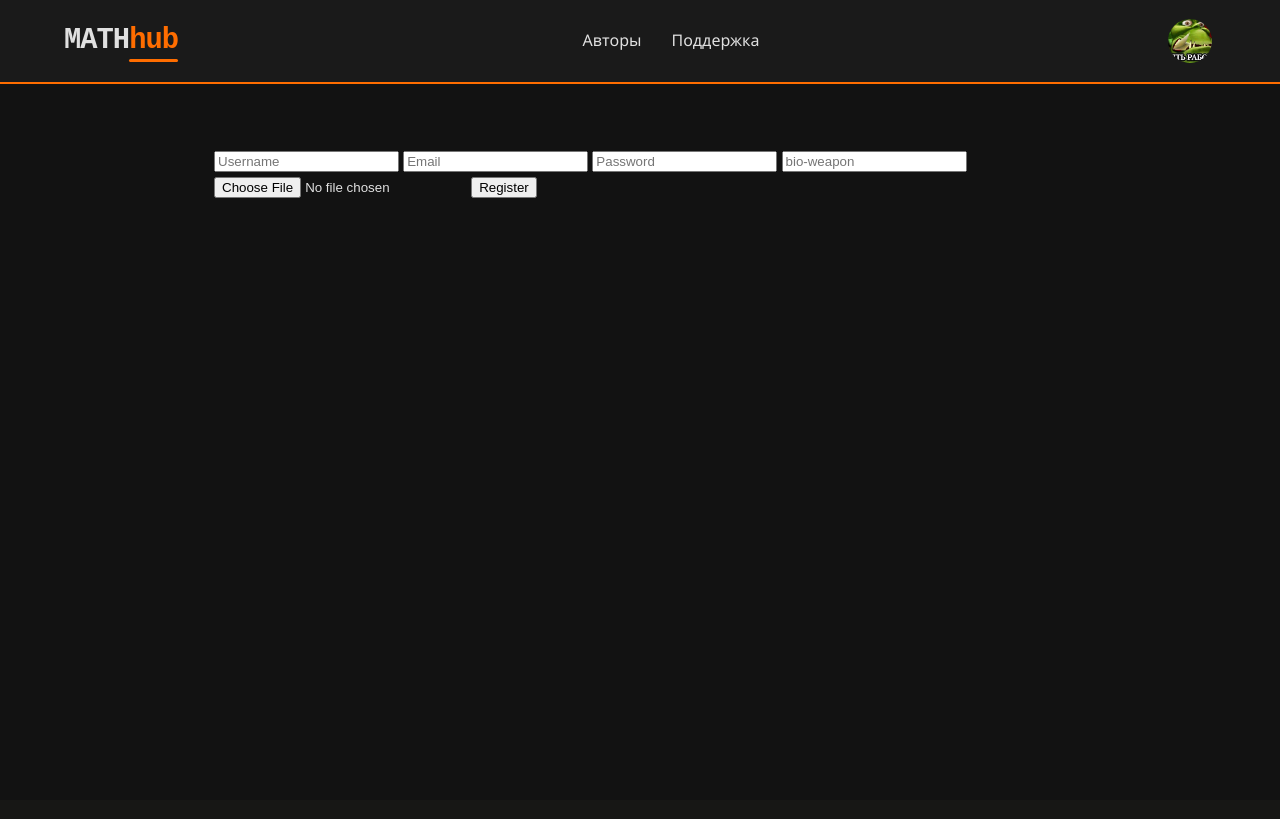
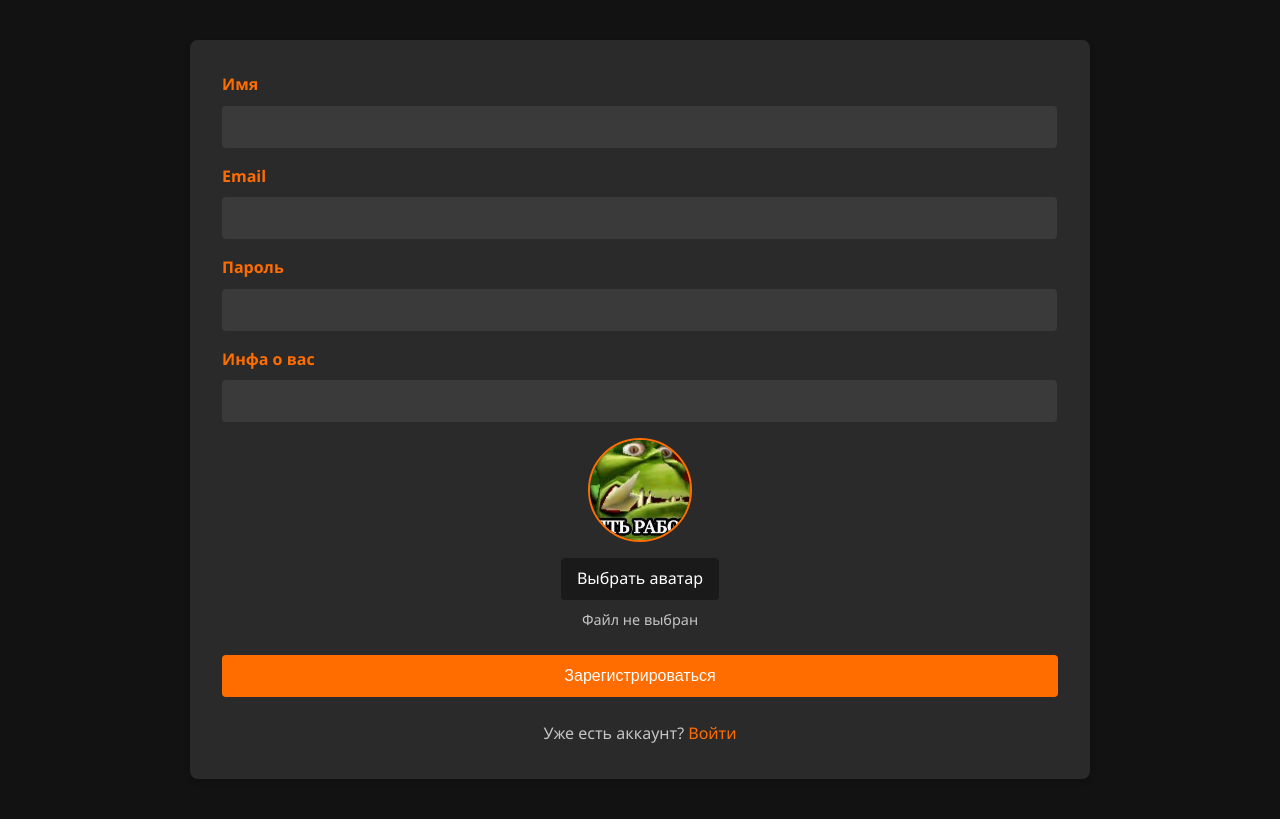
Before and after one commit to Jrol123/KBHub, a Flask app: page /register in a window 1280 px wide. Before the commit the page ends 198 px from the top, so only its background shows below. Run offline with Flask 2, Linux system fonts and the light colour scheme.

Commit message:
регистрация сделана

```diff
--- a/app.py
+++ b/app.py
@@ -1,7 +1,6 @@
-from flask import Flask, render_template
+from flask import Flask, render_template, request, redirect, url_for
 from flask_sqlalchemy import SQLAlchemy
 import os
-
 
 app = Flask(__name__)
 basedir = os.path.abspath(os.path.dirname(__file__))
@@ -132,10 +131,48 @@ def user_profile(user_id):
     return render_template('user_profile.html', user=user)
 
 
-@app.route('/register')
+@app.route('/register', methods=['GET', 'POST'])
 def register():
+    if request.method == 'POST':
+        try:
+            username = request.form['username']
+            email = request.form['email']
+            password = request.form['password']
+            bio = request.form['bio']
+            avatar = request.files['avatar']
+
+            existing_email = User.query.filter_by(email=email).first()
+            if existing_email:
+                return "Юзер с введенным емейлом уже существует, иди нахуй", 400
+
+            filepath = None
+
+            if avatar:
+                if avatar.filename != '': filepath = f"upload/{avatar.filename}"
+
+            new_user = User(
+                name=username,
+                email=email,
+                password=password,
+                bio=bio,
+                avatar=filepath
+            )
+
+            db.session.add(new_user)
+            db.session.commit()
+
+            return redirect(url_for('login'))
+
+        except Exception as e:
+            db.session.rollback()
+            return f"Error: {str(e)}", 500
+
     return render_template('registration.html')
 
+
+@app.route('/login')
+def login():
+    return render_template('registration.html')
 
 
 if __name__ == '__main__':
--- /dev/null
+++ b/static/css/reg_styles.css
@@ -0,0 +1,169 @@
+body {
+    font-family: 'Segoe UI', Tahoma, Geneva, Verdana, sans-serif;
+    margin: 0;
+    padding: 0;
+    background-color: #121212;
+    line-height: 1.6;
+}
+
+:root {
+    --bg-color: #1a1a1a;
+    --text-color: #c5c5c5;
+    --primary-color: #ff6d00;
+    --primary-hover: #ff6d00;
+    --card-bg: #2a2a2a;
+    --input-bg: #3a3a3a;
+    --error-color: #ff5555;
+}
+
+body.dark-theme {
+    font-family: 'Segoe UI', Tahoma, Geneva, Verdana, sans-serif;
+    margin: 0;
+    padding: 0;
+    background-color: #121212;
+    color: #e0e0e0;
+    line-height: 1.6;
+    min-height: 100vh;
+    display: flex;
+    justify-content: center;
+    align-items: center;
+}
+
+.container {
+    width: 100%;
+    max-width: 400px;
+    padding: 2rem;
+}
+
+.main-content {
+    max-width: 900px;
+    margin: 40px auto;
+    padding: 0 20px;
+}
+
+.auth-card {
+    background-color: var(--card-bg);
+    padding: 2rem;
+    border-radius: 8px;
+    box-shadow: 0 4px 6px rgba(0, 0, 0, 0.1);
+}
+
+.auth-card h1 {
+    margin-top: 0;
+    text-align: center;
+    margin-bottom: 1.5rem;
+}
+
+.form-group {
+    margin-bottom: 1rem;
+    font-family: 'Segoe UI', Tahoma, Geneva, Verdana, sans-serif;
+    font-weight: bold;
+    color: #ff6d00
+}
+
+.form-group label {
+    display: block;
+    margin-bottom: 0.5rem;
+}
+
+.form-group input {
+    width: 97%;
+    padding: 0.75rem;
+    border: none;
+    border-radius: 4px;
+    background-color: var(--input-bg);
+    color: var(--text-color);
+    font-size: 1rem;
+}
+
+.form-group input:focus {
+    outline: 2px solid var(--primary-color);
+}
+
+.btn {
+    width: 100%;
+    padding: 0.75rem;
+    background-color: var(--primary-color);
+    color: white;
+    border: none;
+    border-radius: 4px;
+    font-size: 1rem;
+    cursor: pointer;
+    transition: background-color 0.3s;
+}
+
+.btn:hover {
+    background-color: #ff9544;
+}
+
+.auth-links {
+    margin-top: 1.5rem;
+    text-align: center;
+    color: var(--text-color);
+}
+
+.auth-links a {
+    color: var(--primary-color);
+    text-decoration: none;
+}
+
+.auth-links a:hover {
+    text-decoration: underline;
+}
+
+
+.avatar-upload {
+    margin-bottom: 1.5rem;
+    text-align: center;
+}
+
+.avatar-preview {
+    width: 100px;
+    height: 100px;
+    border-radius: 50%;
+    background-color: var(--input-bg);
+    margin: 0 auto 1rem;
+    overflow: hidden;
+    position: relative;
+    border: 2px solid var(--primary-color);
+}
+
+.avatar-preview img {
+    width: 100%;
+    height: 100%;
+    object-fit: cover;
+}
+
+.avatar-upload input[type="file"] {
+    display: none;
+}
+
+.avatar-upload label {
+    display: inline-block;
+    padding: 0.5rem 1rem;
+    background-color: var(--bg-color);
+    color: white;
+    border-radius: 4px;
+    cursor: pointer;
+    transition: background-color 0.3s;
+}
+
+.avatar-upload label:hover {
+    background-color: var(--primary-hover);
+}
+
+
+.file-name {
+    margin-top: 0.5rem;
+    font-size: 0.9rem;
+    color: var(--text-color);
+    transition: all 0.3s ease;
+}
+
+.upload-status.error {
+    color:#f05353;
+}
+
+.upload-status.success {
+    color:#53f082;
+}
--- a/templates/base.html
+++ b/templates/base.html
@@ -4,11 +4,15 @@
     <meta charset="UTF-8">
     <meta name="viewport" content="width=device-width, initial-scale=1.0">
     <title>{% block title %}MATHhub{% endblock %}</title>
+    {% block css %}
         <link rel="stylesheet" href="{{ url_for('static', filename='css/styles.css') }}">
+    {% endblock %}
     <link rel="icon" href="{{ url_for('static', filename='img/favicon.ico') }}">
     <link rel="stylesheet" href="https://cdnjs.cloudflare.com/ajax/libs/font-awesome/6.0.0/css/all.min.css">
 </head>
 <body>
+
+    {% block navbar %}
     <nav class="navbar">
             <a href="{{ url_for('index') }}" class="nav-logo">
                 <div class="logo-text">MATH<span class="logo-highlight">hub</span></div>
@@ -32,11 +36,14 @@
                 </div>
             </div>
     </nav>
+    {% endblock %}
 
     <div class="main-content">
         {% block content %}{% endblock %}
     </div>
 
+    {% block js %}
         <script src="{{ url_for('static', filename='js/script.js') }}"></script>
+    {% endblock %}
 </body>
 </html>
--- a/templates/registration.html
+++ b/templates/registration.html
@@ -1,52 +1,94 @@
 {% extends "base.html" %}
+
+{% block css %}
+    <link rel="stylesheet" href="{{ url_for('static', filename='css/reg_styles.css') }}">
+{% endblock %}
+
+{% block navbar %}{% endblock %}
+{% block js %}{% endblock %}
 
 {% block content %}
 
-    <div class="post-content-wrapper">
+<div class="auth-card">
+    <form method="POST" action="{{ url_for('register') }}" enctype="multipart/form-data">
+            <div class="form-group">
+                <label for="username">Имя</label>
+                <input type="text" id="username" name="username" required>
+            </div>
 
-        <form method="POST" action="{{ url_for('register') }}">
+            <div class="form-group">
+                <label for="email">Email</label>
+                <input type="email" id="email" name="email" required>
+            </div>
 
-            <input type="text" name="username" placeholder="Username" required>
-            <input type="email" name="email" placeholder="Email" required>
-            <input type="password" name="password" placeholder="Password" required>
-            <input type="text" name="bio" placeholder="bio-weapon">
-            <input type="file" name="avatar">
+            <div class="form-group">
+                <label for="password">Пароль</label>
+                <input type="password" id="password" name="password" required>
+            </div>
 
-            <button type="submit">Register</button>
+            <div class="form-group">
+                <label for="bio">Инфа о вас</label>
+                <input type="text" id="bio" name="bio">
+            </div>
+
+            <div class="avatar-upload">
+                <div class="avatar-preview" id="avatarPreview">
+                    <img src="{{ url_for('static', filename='img/avatar.png') }}" alt="Аватар по умолчанию">
+                </div>
+                <input type="file" id="avatar" name="avatar" accept="image/*">
+                <label for="avatar">Выбрать аватар</label>
+                <div class="file-name" id="uploadStatus">Файл не выбран</div>
+            </div>
+
+            <button type="submit" class="btn">Зарегистрироваться</button>
         </form>
 
-    </div>
-    <!-- <div class="posts-container">
-        {% for post in posts %}
-        <div class="post-card">
-            <a href="{{ url_for('post', post_id=post.id) }}" class="post-link-overlay"></a>
 
-            {% if post.image %}
-            <div class="post-image-wrapper">
-                <img src="{{ url_for('static', filename='img/' + post.image) }}"
-                     alt="{{ post.title }}"
-                     class="post-image"
-                     loading="lazy">
-            </div>
-            {% endif %}
+        <div class="auth-links">
+            Уже есть аккаунт? <a href="{{ url_for('login') }}">Войти</a>
+        </div>
+    </form>
+</div>
 
-            <div class="post-content-wrapper">
-                <h2 class="post-title">{{ post.title }}</h2>
-                <p class="post-excerpt">{{ post.excerpt }}</p>
 
-                <div class="post-footer">
-                    <a href="{{ url_for('user_profile', user_id=post.author.id) }}" class="author-link">
-                        {{ post.author.name }}
-                    </a>
-                    <div class="post-meta-right">
-                        <span class="post-date">{{ post.date }}</span>
-                        <span class="reading-time">
-                            <i class="far fa-clock"></i> {{ post.reading_time }} мин
-                        </span>
-                    </div>
-                </div>
-            </div>
-        </div>
-        {% endfor %}
-    </div> -->
+<script>
+    document.getElementById('avatar').addEventListener('change', function(e) {
+    const file = e.target.files[0];
+    const statusElement = document.getElementById('uploadStatus');
+
+    if (file) {
+        // Проверяем тип файла
+        const validTypes = ['image/jpeg', 'image/png'];
+        if (!validTypes.includes(file.type)) {
+            statusElement.textContent = 'Ошибка: допустимы только JPG или PNG';
+            statusElement.className = 'upload-status error';
+            return;
+        }
+
+        // Проверяем размер файла (например, не более 2MB)
+        if (file.size > 2 * 1024 * 1024) {
+            statusElement.textContent = 'Ошибка: файл слишком большой (макс. 2MB)';
+            statusElement.className = 'upload-status error';
+            return;
+        }
+
+        // Показываем успешное сообщение
+        statusElement.textContent = '✓ Файл успешно загружен: ' + file.name;
+        statusElement.className = 'upload-status success';
+
+        // Показываем превью (как в предыдущем коде)
+        const reader = new FileReader();
+        reader.onload = function(e) {
+            document.getElementById('avatarPreview').innerHTML =
+                `<img src="${e.target.result}" alt="Предпросмотр">`;
+        };
+        reader.readAsDataURL(file);
+
+    } else {
+        statusElement.textContent = 'Файл не выбран';
+        statusElement.className = 'upload-status error';
+    }
+});
+</script>
+
 {% endblock %}
```
Also changed, not shown: upload/pizdec.png (added). Lines whose indentation alone changed are shown as unchanged.
